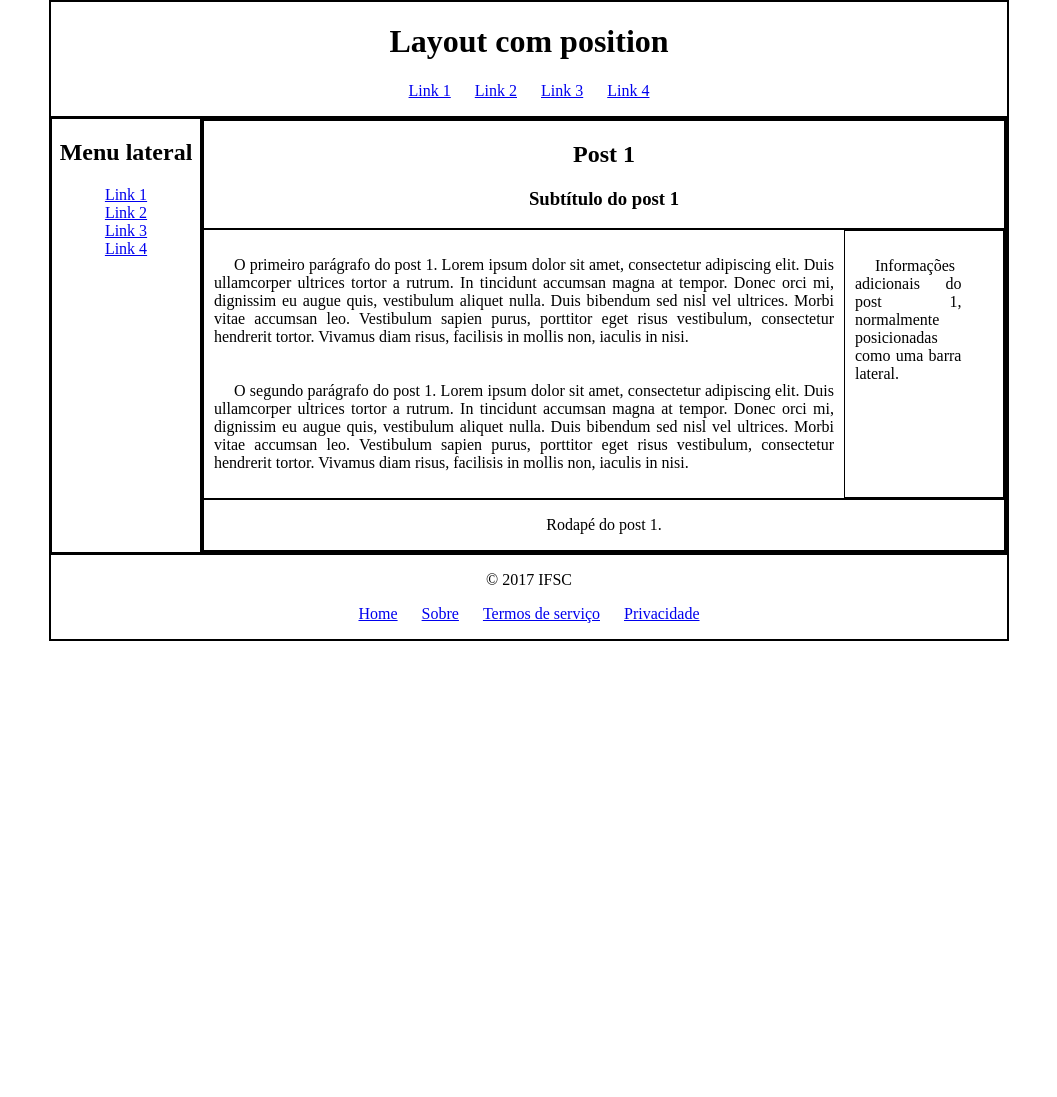
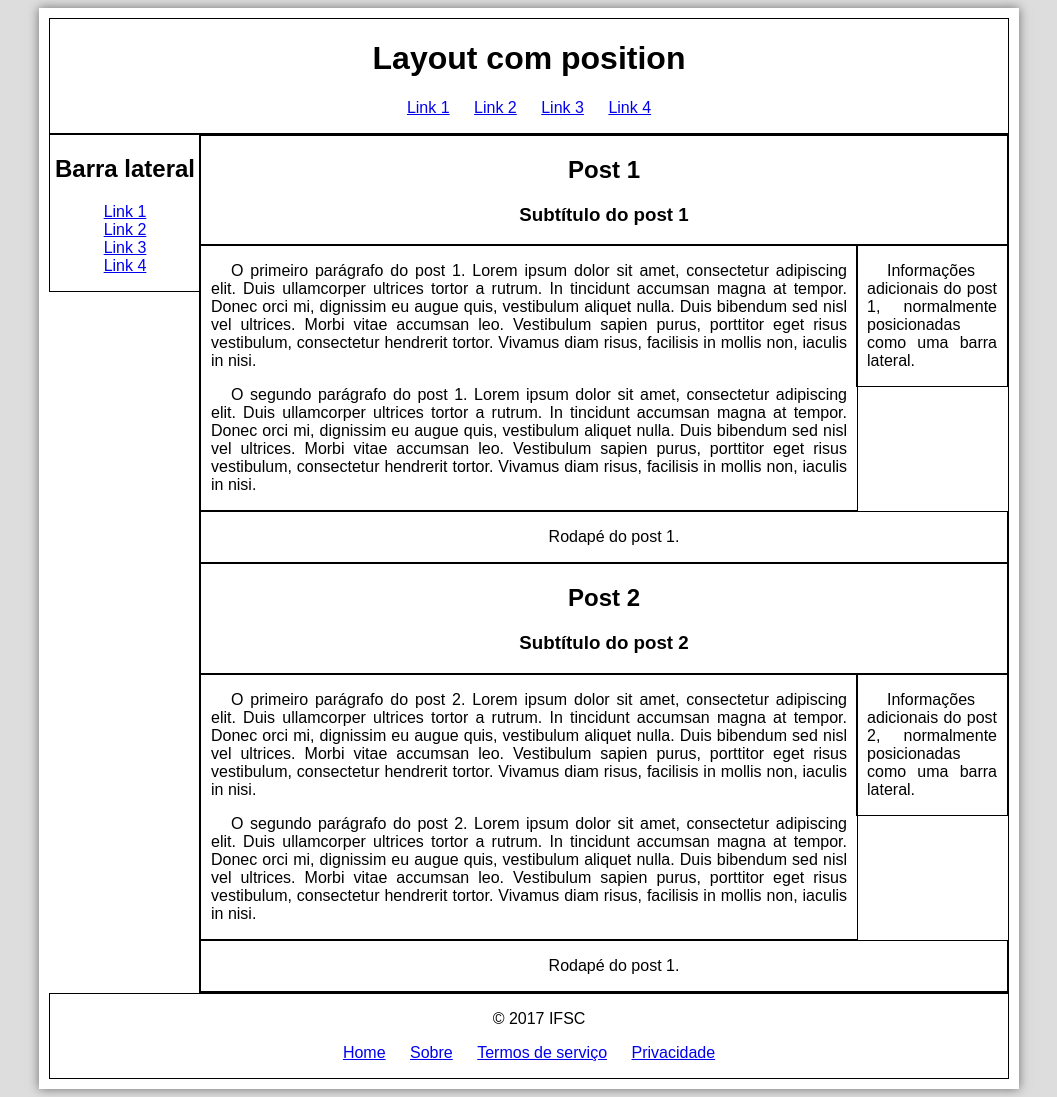
Before and after one commit to denilsonfag/programacao-internet, a PHP site: page /css3/layout-position.html in a window 1280 px wide. Shown: the whole page, without its empty margins (111-1168 px from the left). Before the commit the page ends 641 px from the top, so only its background shows below. Run offline with PHP 8.4, Linux system fonts and the light colour scheme.

Commit message:
Melhorada oraganização do CSS.

```diff
--- a/css3/box-sizing.html
+++ b/css3/box-sizing.html
@@ -3,6 +3,7 @@
     <head>
         <meta charset="utf-8">
         <title>Propriedade box-sizing</title>
+        <link rel="stylesheet" href="../styles/main.css" >
 
     	<style>
 	        img {
@@ -24,6 +25,7 @@
     </head>
     <body>
 
+        <div id="interface">
             <h3>Propriedade <code>box-sizing</code></h3>
 
             <figure>
@@ -45,6 +47,6 @@
             <figure class="border-padding" style="box-sizing: border-box;">
                 <img src="../images/nature-mini.jpg"/>
             </figure>
-
+        </div>
     </body>
 </html>
--- a/css3/display.html
+++ b/css3/display.html
@@ -18,7 +18,7 @@
                 height: 0;
             }
 
-            #vert-align-inline-block:before {
+            #vert-align-inline-block:before {  /* para aplicar alinhamento vertical em inline-blocks */
                 content: "";
                 display: inline-block;
                 vertical-align: middle;
@@ -28,6 +28,8 @@
         </style>
     </head>
     <body>
+
+        <div id="interface">
 
             <header>
                 <h3>Propriedade <code>display</code></h3>
@@ -144,6 +146,6 @@
                 </div>
 
             </article>
-
+        </div>
     </body>
 </html>
--- a/css3/layout-position.html
+++ b/css3/layout-position.html
@@ -3,77 +3,51 @@
     <head>
         <meta charset="utf-8">
         <title>Blog de exemplo</title>
+        <meta name="viewport" content="width=device-width">
+        <link rel="stylesheet" href="../styles/main.css" >
+        <link rel="stylesheet" href="../styles/layouts.css" >
         <style>
 
-            body, header, section, article, aside, footer, .container{
+            header, section, aside, footer, .article-body {
                 border: 1px solid;
             }
 
-            header, footer, #sidebar{
-                text-align: center;
-            }
-
-            #posts div p{
-                text-align: justify;
-                text-indent: 20px;
-                padding: 10px;
-            }
-
-            ul{
-                padding: 0;
-            }
-
-            #sidebar nav ul{
-                list-style: none;
-            }
-
-            #page-header nav ul li, #page-footer nav ul li{
-                display: inline;
-                margin: 0 10px 0 10px;
-            }
-
-            /* Layout: */
-
-            *{
-                box-sizing: border-box;
-            }
-
-            body{
-                max-width: 960px;
-                margin: auto;
-            }
-
-            .container{
+            #interface{
                 position: relative;
             }
 
             #sidebar{
                 position: absolute;
                 width: 150px;
-                height: 100%;
             }
 
             #posts{
-                position: static;  /* default */
+                position: static;     /* default */
                 margin-left: 150px;
             }
 
-            #posts aside{
+            .article-container{
+                position: relative;
+            }
+
+            .article-body{
+                position: static;     /* default */
+                margin-right: 150px;
+                min-width: 150px;
+            }
+
+            .article-container aside{
                 position: absolute;
                 right: 0;
-                width: 20%;
-                height: 100%;
-            }
-
-            #posts div p{
-                position: static;  /* default */
-                margin-right: 20%;
+                width: 150px;
             }
 
         </style>
     </head>
 
     <body>
+
+        <div id="interface">
 
             <header id="page-header">
                 <h1>Layout com position</h1>
@@ -87,10 +61,8 @@
                 </nav>
             </header>
 
-        <div class="container">
-
             <section id="sidebar">
-                <h2>Menu lateral</h2>
+                <h2>Barra lateral</h2>
                 <nav>
                     <ul>
                         <li><a href="#">Link 1</a></li>
@@ -103,19 +75,18 @@
 
             <section id="posts">
 
-                <article>
+                <article class="article-container">
 
                     <header>
                         <h2>Post 1</h2>
                         <h3>Subtítulo do post 1</h3>
                     </header>
 
-                    <div class="container">
-
                     <aside>
                         <p>Informações adicionais do post 1, normalmente posicionadas como uma barra lateral.</p>
                     </aside>
 
+                    <div class="article-body">
                         <p>
                             O primeiro parágrafo do post 1. Lorem ipsum dolor sit amet, consectetur adipiscing elit.
                             Duis ullamcorper ultrices tortor a rutrum. In tincidunt accumsan magna at tempor.
@@ -132,17 +103,48 @@
                             Vestibulum sapien purus, porttitor eget risus vestibulum, consectetur hendrerit tortor.
                             Vivamus diam risus, facilisis in mollis non, iaculis in nisi.
                         </p>
-
                     </div>
 
-                    <footer>
+                    <footer class="article-footer">
+                        <p>Rodapé do post 1.</p>
+                    </footer>
+                </article>
+
+                <article class="article-container">
+                    <header>
+                        <h2>Post 2</h2>
+                        <h3>Subtítulo do post 2</h3>
+                    </header>
+
+                    <aside>
+                        <p>Informações adicionais do post 2, normalmente posicionadas como uma barra lateral.</p>
+                    </aside>
+
+                    <div class="article-body">
+                        <p>
+                            O primeiro parágrafo do post 2. Lorem ipsum dolor sit amet, consectetur adipiscing elit.
+                            Duis ullamcorper ultrices tortor a rutrum. In tincidunt accumsan magna at tempor.
+                            Donec orci mi, dignissim eu augue quis, vestibulum aliquet nulla.
+                            Duis bibendum sed nisl vel ultrices. Morbi vitae accumsan leo.
+                            Vestibulum sapien purus, porttitor eget risus vestibulum, consectetur hendrerit tortor.
+                            Vivamus diam risus, facilisis in mollis non, iaculis in nisi.
+                        </p>
+                        <p>
+                            O segundo parágrafo do post 2. Lorem ipsum dolor sit amet, consectetur adipiscing elit.
+                            Duis ullamcorper ultrices tortor a rutrum. In tincidunt accumsan magna at tempor.
+                            Donec orci mi, dignissim eu augue quis, vestibulum aliquet nulla.
+                            Duis bibendum sed nisl vel ultrices. Morbi vitae accumsan leo.
+                            Vestibulum sapien purus, porttitor eget risus vestibulum, consectetur hendrerit tortor.
+                            Vivamus diam risus, facilisis in mollis non, iaculis in nisi.
+                        </p>
+                    </div>
+
+                    <footer class="article-footer">
                         <p>Rodapé do post 1.</p>
                     </footer>
                 </article>
 
             </section>
-
-        </div>
 
             <footer id="page-footer">
                 <p>&copy; 2017 IFSC</p>
@@ -156,5 +158,6 @@
                 </nav>
             </footer>
 
+        </div>
     </body>
 </html>
--- a/css3/layout-resp-float.html
+++ b/css3/layout-resp-float.html
@@ -10,7 +10,7 @@
                 border: 1px solid;
             }
 
-            #posts aside, #article-body{
+            #posts aside, .article-body{
                 text-align: justify;
                 text-indent: 20px;
                 padding: 10px;
@@ -58,7 +58,7 @@
                     float: right;
                     width: 20%;
                 }
-                #article-body{
+                .article-body{
                     margin-right: 20%;
                 }
             }
@@ -111,7 +111,7 @@
                     <p>Informações adicionais do post 1, normalmente posicionadas como uma barra lateral.</p>
                 </aside>
 
-                <div id="article-body">
+                <div class="article-body">
                     <p >
                         O primeiro parágrafo do post 1. Lorem ipsum dolor sit amet, consectetur adipiscing elit.
                         Duis ullamcorper ultrices tortor a rutrum. In tincidunt accumsan magna at tempor.
--- a/css3/position.html
+++ b/css3/position.html
@@ -3,9 +3,12 @@
     <head>
         <meta charset="utf-8">
         <title>Propriedade position</title>
+        <meta name="viewport" content="width=device-width">
+        <link rel="stylesheet" href="../styles/main.css" >
     </head>
     <body>
 
+        <div id="interface">
             <h3>Propriedade <code>position</code></h3>
 
             <p>
@@ -64,5 +67,6 @@
                 >
             </div>
 
+        </div>
     </body>
 </html>
--- a/index.html
+++ b/index.html
@@ -6,6 +6,8 @@
     <link rel="stylesheet" href="styles/main.css" >
 </head>
 <body>
+
+    <div id="interface">
 
         <h1>Programação para Internet</h1>
 
@@ -42,5 +44,6 @@
                 <li><a href="css3/layout-flexbox.html">Layout com flexbox e media query</a></li>
             </ul>
         </nav>
+    </div>
 </body>
 </html>
--- /dev/null
+++ b/styles/layouts.css
@@ -0,0 +1,22 @@
+@charset "UTF-8";
+
+header, footer, #sidebar {
+    text-align: center;
+}
+
+ul {
+    padding: 0;
+}
+
+#sidebar nav ul {
+    list-style: none;
+}
+
+#page-header nav ul li, #page-footer nav ul li {
+    display: inline;
+    margin: 0 10px 0 10px;
+}
+
+footer p {
+    text-align: center;
+}
--- a/styles/main.css
+++ b/styles/main.css
@@ -4,12 +4,24 @@
     font-family: Arial, sans-serif;
 }
 
+body {
+    background-color: #dddddd;
+}
+
 p {
     text-align: justify;
     text-indent: 20px;
-    padding: 10px;
+    padding: 0 10px 0 10px;
 }
 
 code {
     font-weight: bold;
 }
+
+#interface {
+    max-width: 960px;
+    margin: auto;
+    background-color: white;
+    padding: 10px;
+    box-shadow: 0 0 10px rgba(0,0,0,.5);
+}
```
Lines whose indentation alone changed are shown as unchanged.
